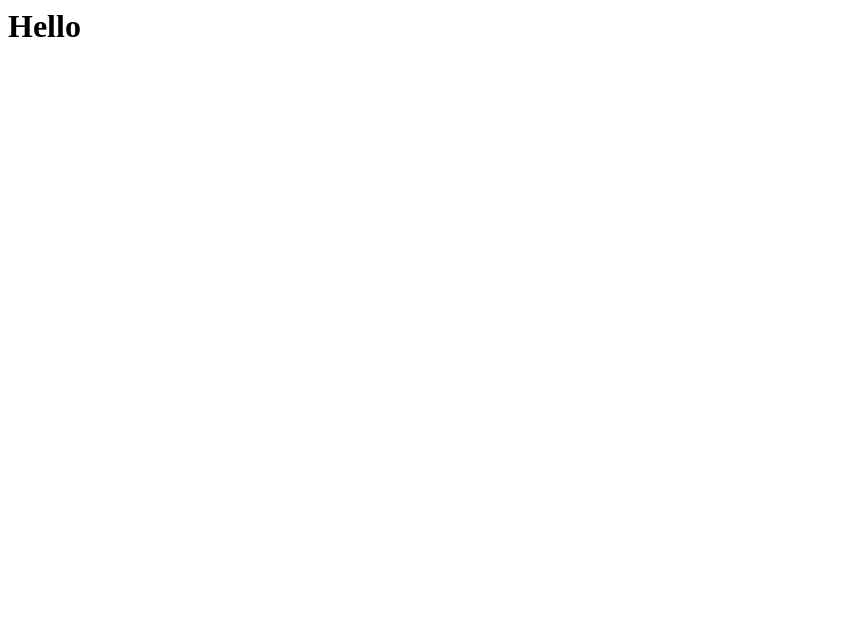
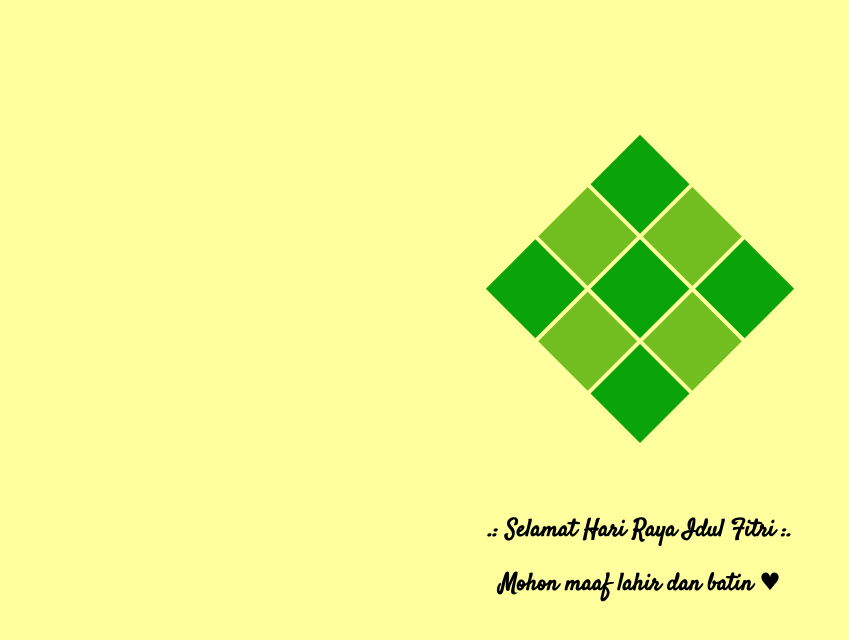
Before and after one commit to bharaaa/html-belah-ketupat, a plain HTML site: page index.html in a window 1280 px wide. Shown: the whole page, without its empty margins (0-849 px from the left). Drawn offline with Linux system fonts and the light colour scheme.

Commit message:
complete css html to display belah ketupat

```diff
--- a/index.html
+++ b/index.html
@@ -3,8 +3,34 @@
     <meta charset="UTF-8">
     <meta name="viewport" content="width=device-width, initial-scale=1.0">
     <title>Belah Ketupat</title>
+    <link rel="stylesheet" href="style.css">
+    <link rel="preconnect" href="https://fonts.googleapis.com">
+    <link rel="preconnect" href="https://fonts.gstatic.com" crossorigin>
+    <link href="https://fonts.googleapis.com/css2?family=Satisfy&display=swap" rel="stylesheet">
 </head>
 <body>
-    <h1>Hello</h1>
+    <div class="container">
+        <div class="big-square">
+            <div class="row">
+                <div class="square-green"></div>
+                <div class="square-light-green"></div>
+                <div class="square-green"></div>
+            </div>
+            <div class="row">
+                <div class="square-light-green"></div>
+                <div class="square-green"></div>
+                <div class="square-light-green"></div>
+            </div>
+            <div class="row">
+                <div class="square-green"></div>
+                <div class="square-light-green"></div>
+                <div class="square-green"></div>
+            </div>
+        </div>
+        <div class="satisfy-regular">
+            <h2>.: Selamat Hari Raya Idul Fitri :.</h2>
+            <h2>Mohon maaf lahir dan batin ♥</h2>
+        </div>
+    </div>
 </body>
 </html>
--- a/style.css
+++ b/style.css
@@ -0,0 +1,45 @@
+body {
+    background-color: #ffff9d;
+}
+
+.satisfy-regular {
+    font-family: "Satisfy", cursive;
+    font-weight: 400;
+    font-style: normal;
+    text-align: center;
+}
+
+.container {
+    display: flex;
+    justify-content: center;
+    align-items: center;
+    flex-direction: column;
+    height: 100vh;
+}
+
+.big-square {
+    width: 300px;
+    height: 300px;
+    position: relative;
+    transform: rotate(45deg);
+}
+
+.row {
+    display: flex;
+}
+
+.square-green,
+.square-light-green {
+    width: 70px;
+    height: 70px;
+    position: relative;
+    margin: 2px;
+}
+
+.square-green {
+    background-color: #0ba30a;
+}
+
+.square-light-green {
+    background-color: #72bd20;
+}
```
